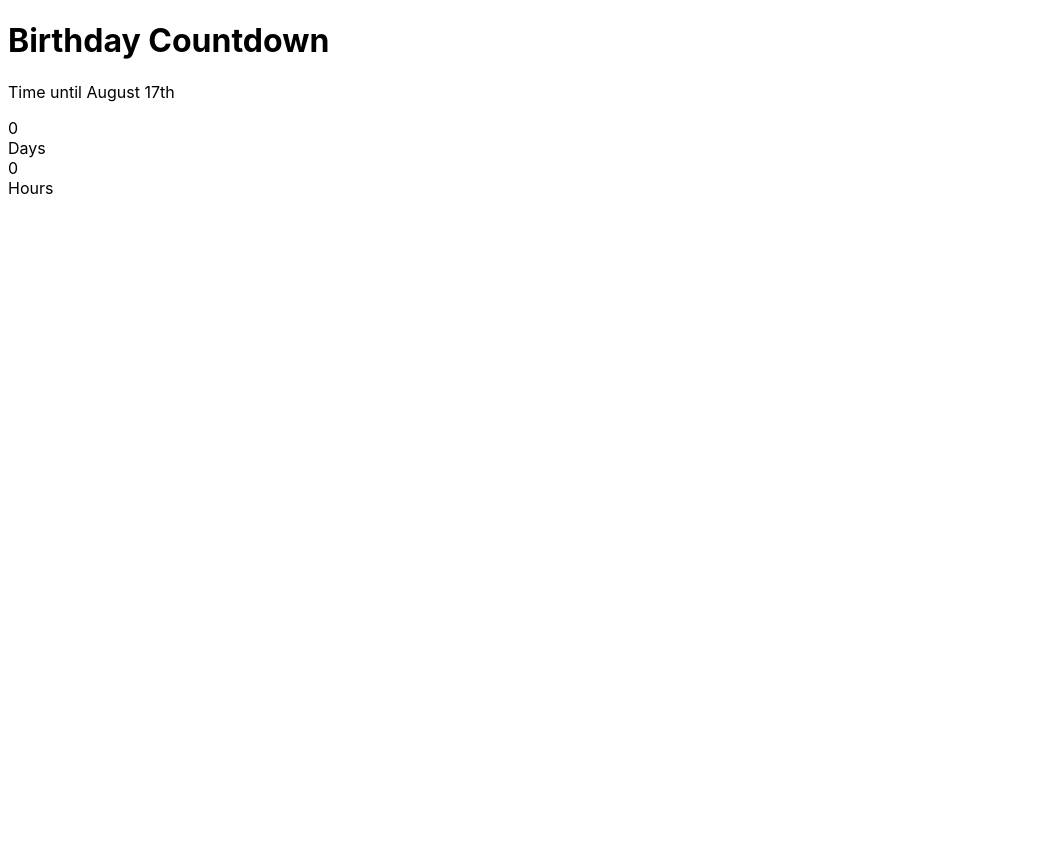
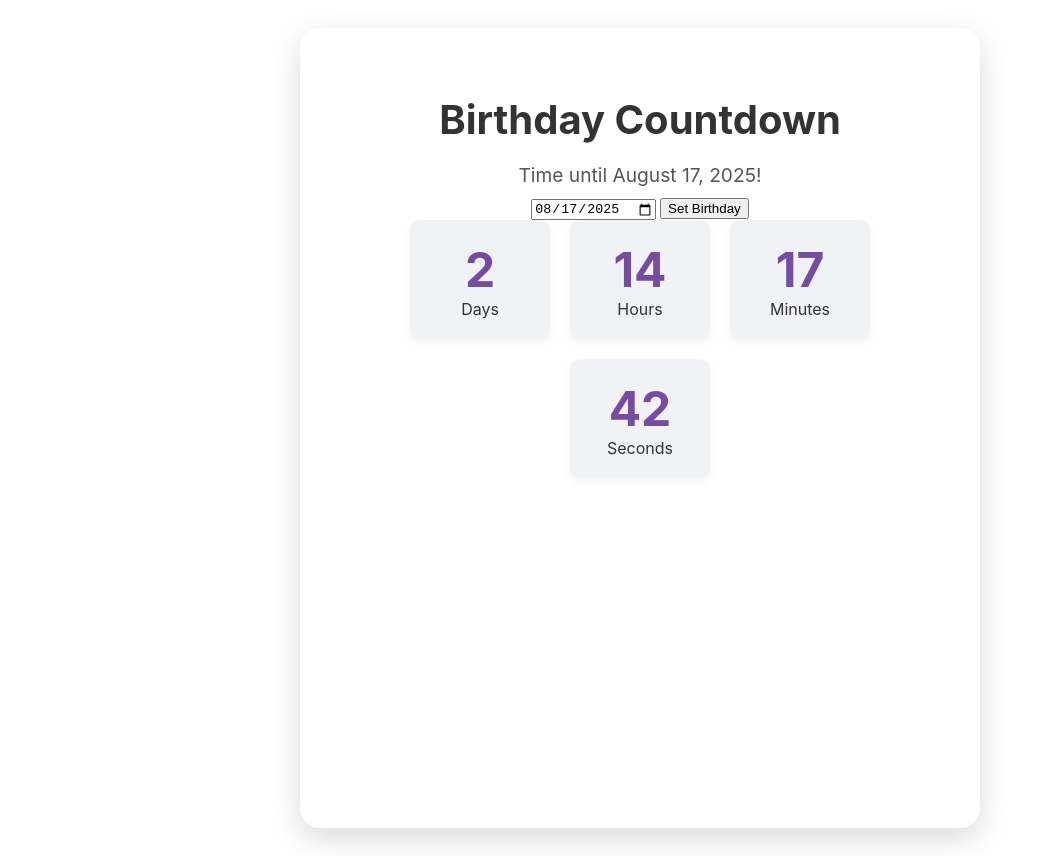
Before and after one commit to dinosaur890123/Birthday-Countdown, a plain HTML site: page index.html in a window 1280 px wide. Shown: the whole page, without its empty margins (0-1041 px from the left). Before the commit the page ends 800 px from the top, so only its background shows below. Drawn offline with Linux system fonts and the light colour scheme.

Commit message:
finished, custom date

```diff
--- a/index.html
+++ b/index.html
@@ -1,13 +1,22 @@
 <!DOCTYPE html>
 <html lang="en">
-    <meta chaset="UTF-8">
+<head>
+    <meta charset="UTF-8">
     <meta name="viewport" content="width=device-width, initial-scale=1.0">
     <title>Birthday Countdown</title>
     <link rel="stylesheet" href="styles.css">
+</head>
 <body>
+
     <div class="container">
         <h1>Birthday Countdown</h1>
-        <p>Time until August 17th</p>
+        <p id="target-date-text">Time until your selected date!</p>
+
+        <div class="date-selector">
+            <input type="date" id="birthday-input">
+            <button id="set-date-btn">Set Birthday</button>
+        </div>
+
         <div id="countdown" class="countdown">
             <div class="time-box">
                 <span id="days">0</span>
@@ -18,9 +27,89 @@
                 <div class="label">Hours</div>
             </div>
             <div class="time-box">
-
+                <span id="minutes">0</span>
+                <div class="label">Minutes</div>
+            </div>
+            <div class="time-box">
+                <span id="seconds">0</span>
+                <div class="label">Seconds</div>
             </div>
         </div>
+        <div id="birthday-message" class="birthday-message">
+            <h2>Its my birthday/ selected birthday!</h2>
+        </div>
     </div>
+
+    <script>
+        const daysEl = document.getElementById('days');
+        const hoursEl = document.getElementById('hours');
+        const minutesEl = document.getElementById('minutes');
+        const secondsEl = document.getElementById('seconds');
+        const countdownEl = document.getElementById('countdown');
+        const messageEl = document.getElementById('birthday-message');
+        const birthdayInput = document.getElementById('birthday-input');
+        const setDateBtn = document.getElementById('set-date-btn');
+        const targetDateText = document.getElementById('target-date-text');
+
+        let countdownInterval;
+
+        function startCountdown(dateString) {
+            clearInterval(countdownInterval);
+
+            countdownEl.style.display = 'flex';
+            messageEl.style.display = 'none';
+
+            const countDownDate = new Date(dateString).getTime();
+
+            const options = { year: 'numeric', month: 'long', day: 'numeric' };
+            const friendlyDate = new Date(dateString).toLocaleDateString(undefined, options);
+            targetDateText.textContent = `Time until ${friendlyDate}!`;
+
+            countdownInterval = setInterval(function() {
+                const now = new Date().getTime();
+                const distance = countDownDate - now;
+
+                if (distance < 0) {
+                    clearInterval(countdownInterval);
+                    countdownEl.style.display = 'none';
+                    messageEl.style.display = 'block';
+                    return;
+                }
+
+                const days = Math.floor(distance / (1000 * 60 * 60 * 24));
+                const hours = Math.floor((distance % (1000 * 60 * 60 * 24)) / (1000 * 60 * 60));
+                const minutes = Math.floor((distance % (1000 * 60 * 60)) / (1000 * 60));
+                const seconds = Math.floor((distance % (1000 * 60)) / 1000);
+
+                daysEl.innerText = days;
+                hoursEl.innerText = hours;
+                minutesEl.innerText = minutes;
+                secondsEl.innerText = seconds;
+            }, 1000);
+        }
+
+        setDateBtn.addEventListener('click', () => {
+            const selectedDate = birthdayInput.value;
+            if (selectedDate) {
+                const fullDateString = `${selectedDate}T00:00:00`;
+                localStorage.setItem('birthday', fullDateString);
+                startCountdown(fullDateString);
+            }
+        });
+
+        function initialise() {
+            const savedDate = localStorage.getItem('birthday');
+            const defaultDate = "2025-08-17T00:00:00";
+
+            if (savedDate) {
+                birthdayInput.value = savedDate.split('T')[0];
+                startCountdown(savedDate);
+            } else {
+                birthdayInput.value = defaultDate.split('T')[0];
+                startCountdown(defaultDate);
+            }
+        }
+        initialise();
+    </script>
 </body>
 </html>
--- a/styles.css
+++ b/styles.css
@@ -1,3 +1,88 @@
 body {
     font-family: 'Inter', sans-serif;
+    color: #333;
+    display: flex;
+    justify-content: center;
+    min-height: 100vh;
+    padding: 20px;
 }
+.container {
+    padding: 40px;
+    background-color: rgba(255, 255, 255, 0.9);
+    border-radius: 20px;
+    box-shadow: 0 10px 30px rgba(0, 0, 0, 0.15);
+    text-align: center;
+    max-width: 600px;
+    width: 100%;
+}
+h1 {
+    font-size: 2.5rem;
+    margin-bottom: 10px;
+    color: #333;
+}
+p {
+    font-size: 1.2rem;
+    color: #555;
+    margin-bottom: 10px;
+}
+.countdown {
+    display: flex;
+    justify-content: center;
+    gap: 20px;
+    flex-wrap: wrap;
+}
+.time-box {
+    background-color: #f0f2f5;
+    padding: 20px;
+    border-radius: 10px;
+    min-width: 100px;
+    display: flex;
+    flex-direction: column;
+    align-items: center;
+    box-shadow: 0 4px 10px rgba(0,0,0,0.05);
+}
+.time-box span {
+    font-size: 3rem;
+    font-weight: 700;
+    color: #764ba2;
+}
+.time-box label {
+    font-size: 1rem;
+    color: #666;
+    margin-top: 5px;
+}
+.birthday-message {
+    display: none;
+}
+.birthday-message h2 {
+    font-size: 3rem;
+    color: #764ba2;
+    animation: fadeIn 1s ease-in-out;
+}
+@keyframes fadeIn {
+    from { opacity: 0; transform: scale(0.8); }
+    to { opacity: 1; transform: scale(1); }
+}
+@keyframes fadeIn {
+    from { opacity: 0; transform: scale(0.8); }
+    to { opacity: 1; transform: scale(1); }
+}
+
+@media (max-width: 480px) {
+    .container {
+        padding: 20px;
+    }
+
+    h1 {
+        font-size: 2rem;
+    }
+
+    .time-box {
+        padding: 15px;
+        min-width: 80px;
+    }
+
+    .time-box span {
+        font-size: 2rem;
+    }
+}
```
